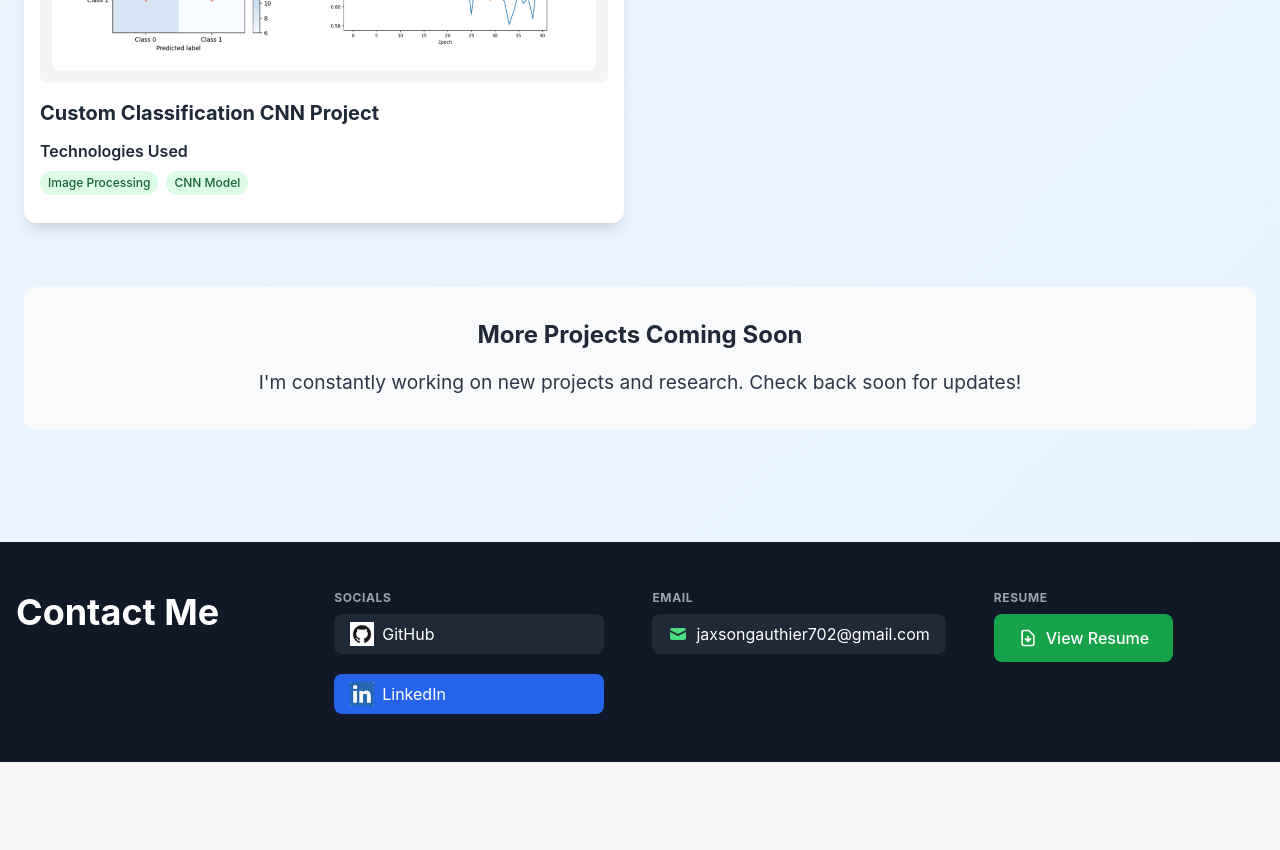
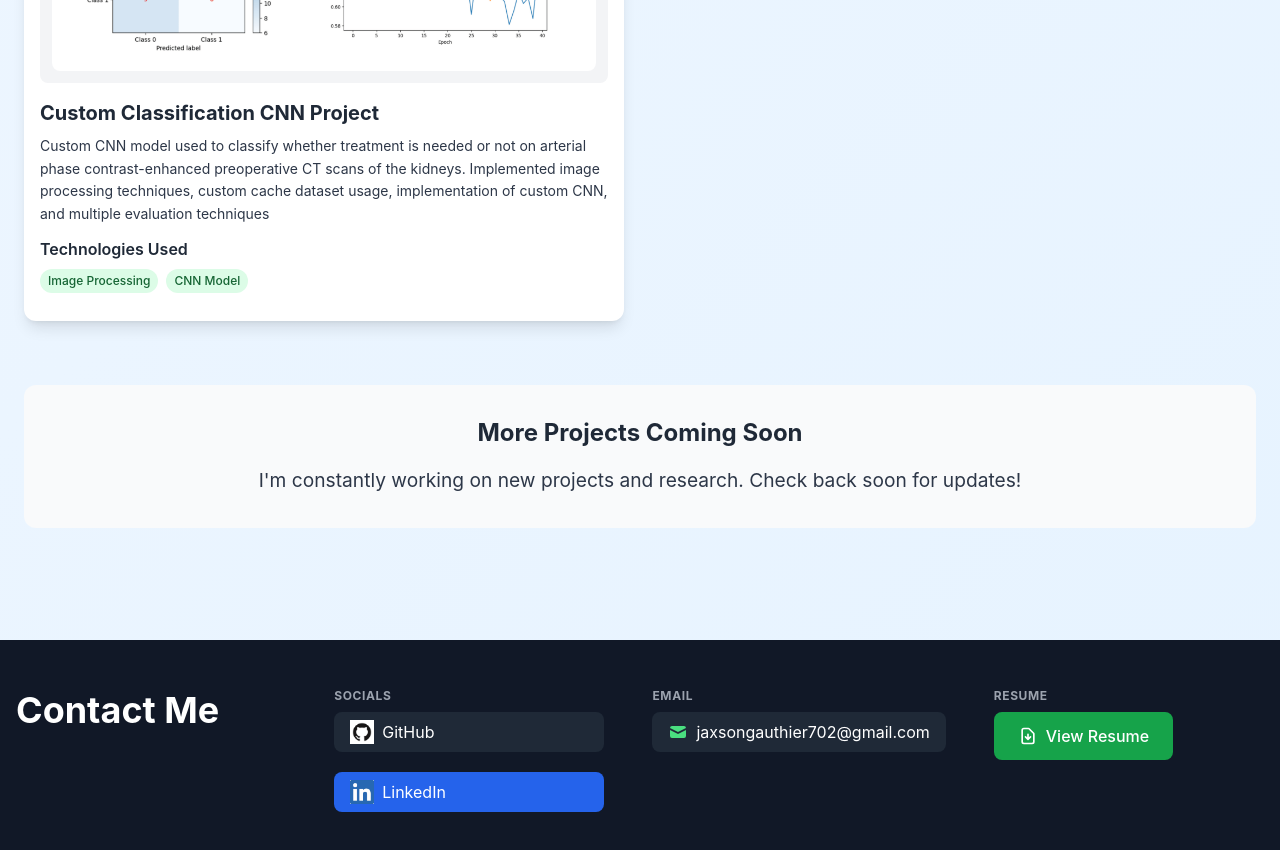
Before and after one commit to jaxgauthier/PersonalWebsite, a React (Vite) app: page /projects in a window 1280 px wide. Shown: the part 2080-2930 px from the top of the page. Before the commit the page ends 2842 px from the top, so only its background shows below. Built offline with nearby package versions, Linux system fonts and the light colour scheme.

Commit message:
added classification project

```diff
--- a/src/components/Projects.tsx
+++ b/src/components/Projects.tsx
@@ -124,7 +124,7 @@ function Projects_Research() {
     {
       id: 3,
       title: "Custom Classification CNN Project",
-      description: "Custom CNN model used to classify whether treatment is needed or not on arterial phase contrast-enhanced preoperative CT scans of the kidneys. Implemented image processing techniques, custom cache dataset usage, implementation of custom CNN, and multiple evaluation techniques",
+      longDescription: "Custom CNN model used to classify whether treatment is needed or not on arterial phase contrast-enhanced preoperative CT scans of the kidneys. Implemented image processing techniques, custom cache dataset usage, implementation of custom CNN, and multiple evaluation techniques",
       technologies: ["Image Processing", "CNN Model"],
       media: classifcation
     }
```
